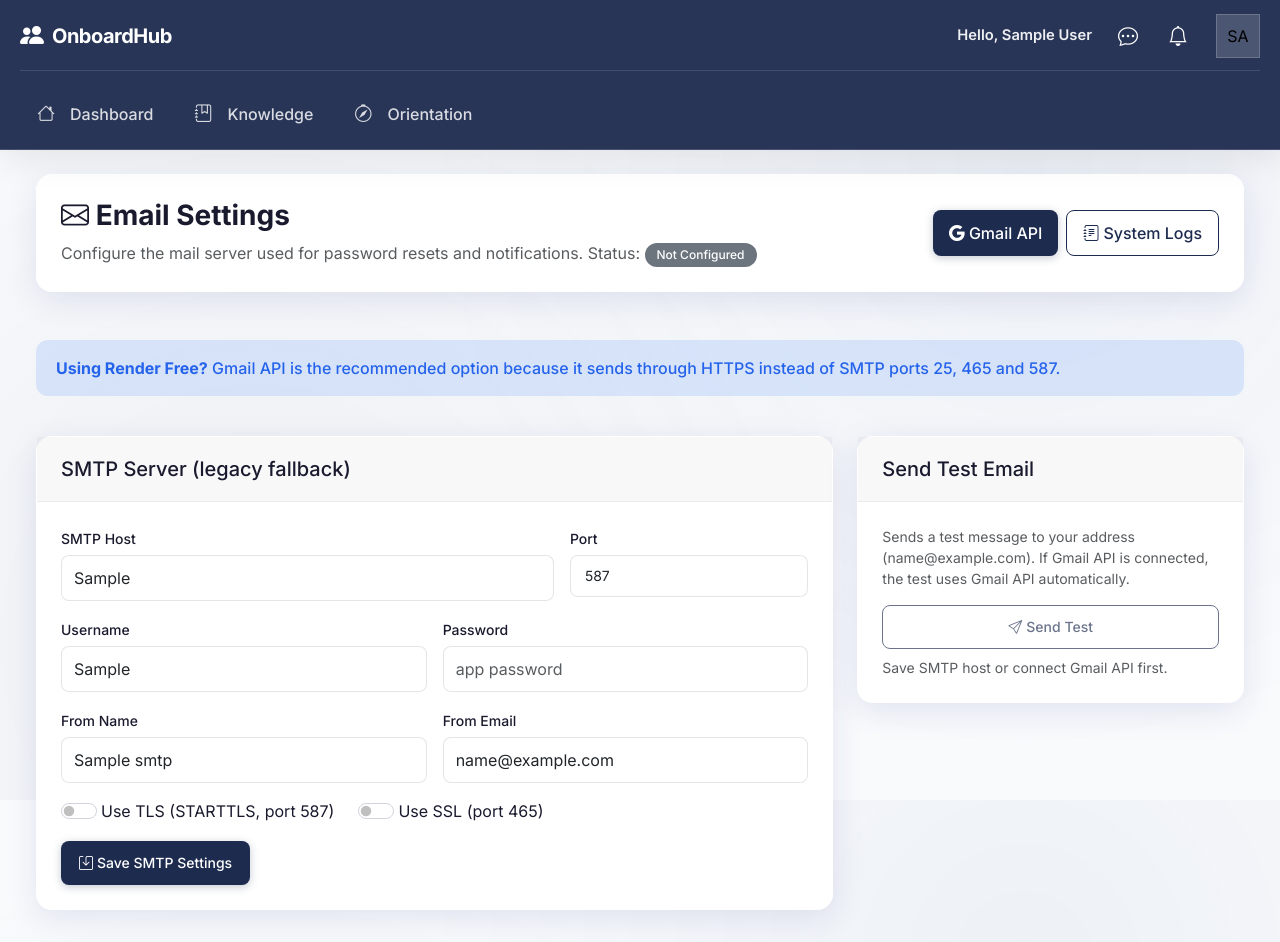
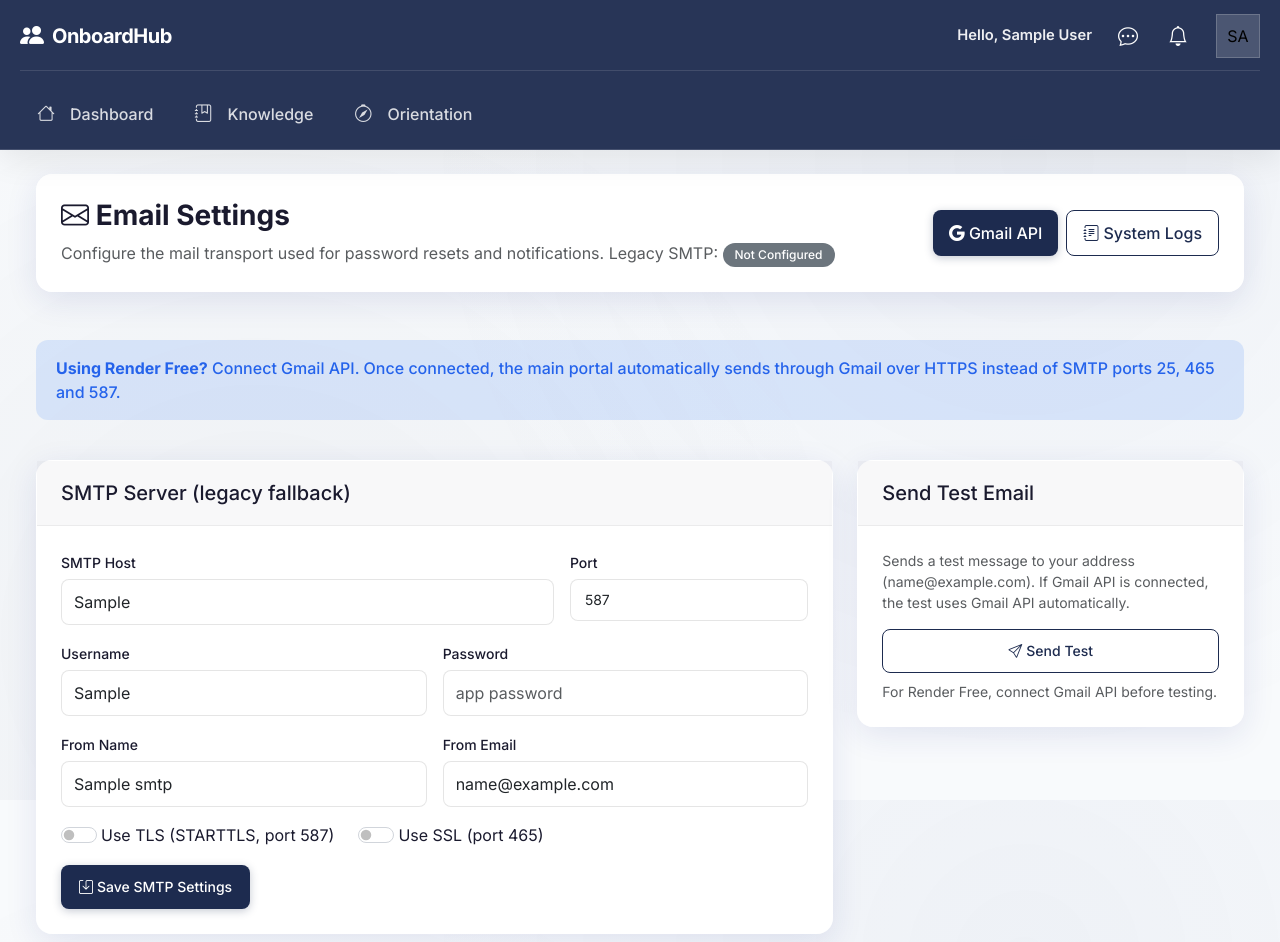
Before and after one commit to musaib-ch/OnboardHub-Django, a Django app: template templates/admin/email_settings.html in a window 1280 px wide. Shown: the top 942 px of the page. Run offline with Django 5.2, Linux system fonts and the light colour scheme; the visitor is signed in with stand-in values (Sample User, id 1); data comes from the database, SQL or seed files in the repository; tables that the repository leaves empty hold one stand-in row (values such as "Sample post"); the template is opened without the code that fills it: most values are stand-ins (such as "Sample title", 1, 10 or a date in 2020); data that the repository does not hold is empty.

Commit message:
Allow email test when Gmail API is the active transport

```diff
--- a/templates/admin/email_settings.html
+++ b/templates/admin/email_settings.html
@@ -5,8 +5,8 @@
     <div class="d-flex flex-wrap justify-content-between align-items-center gap-3">
         <div>
             <h1><i class="bi bi-envelope"></i> Email Settings</h1>
-            <p class="text-muted mb-0">Configure the mail server used for password resets and notifications.
-                Status: {% if configured %}<span class="badge bg-success">Configured</span>{% else %}<span class="badge bg-secondary">Not configured</span>{% endif %}</p>
+            <p class="text-muted mb-0">Configure the mail transport used for password resets and notifications.
+                Legacy SMTP: {% if configured %}<span class="badge bg-success">Configured</span>{% else %}<span class="badge bg-secondary">Not configured</span>{% endif %}</p>
         </div>
         <div class="d-flex gap-2">
             <a href="{% url 'admin_gmail_settings' %}" class="btn btn-primary"><i class="bi bi-google me-1"></i>Gmail API</a>
@@ -16,7 +16,7 @@
 </div>
 
 <div class="alert alert-info">
-    <strong>Using Render Free?</strong> Gmail API is the recommended option because it sends through HTTPS instead of SMTP ports 25, 465 and 587.
+    <strong>Using Render Free?</strong> Connect Gmail API. Once connected, the main portal automatically sends through Gmail over HTTPS instead of SMTP ports 25, 465 and 587.
 </div>
 
 <div class="row g-4">
@@ -75,9 +75,9 @@
                 <form method="POST">
                     {% csrf_token %}
                     <input type="hidden" name="action" value="test">
-                    <button type="submit" class="btn btn-outline-primary w-100" {% if not configured %}disabled{% endif %}><i class="bi bi-send me-1"></i>Send Test</button>
+                    <button type="submit" class="btn btn-outline-primary w-100"><i class="bi bi-send me-1"></i>Send Test</button>
                 </form>
-                {% if not configured %}<div class="form-text mt-2">Save SMTP host or connect Gmail API first.</div>{% endif %}
+                <div class="form-text mt-2">For Render Free, connect Gmail API before testing.</div>
             </div>
         </div>
     </div>
```
